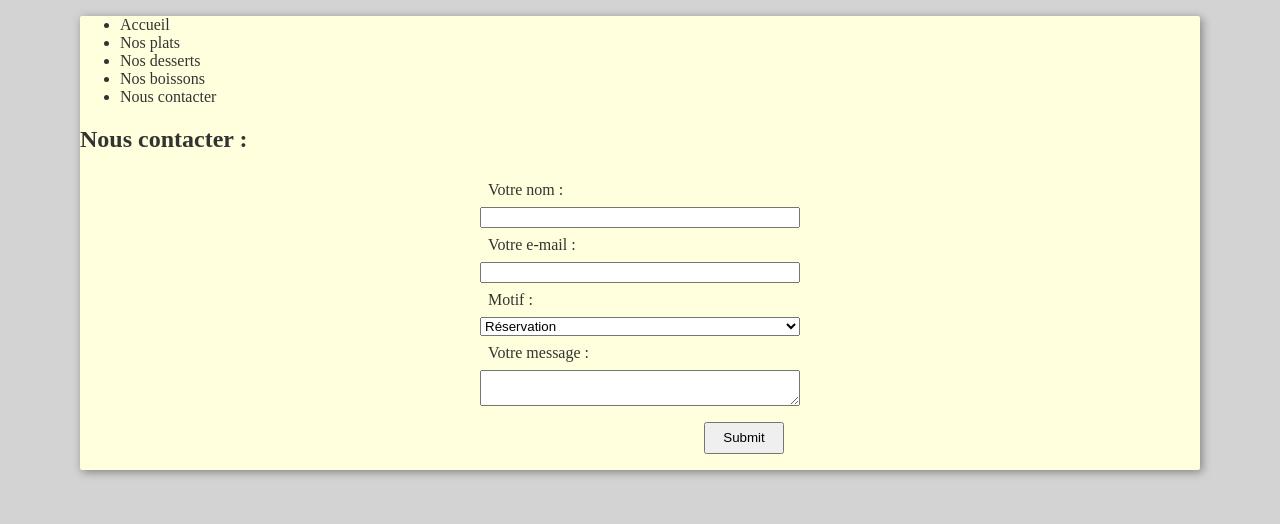
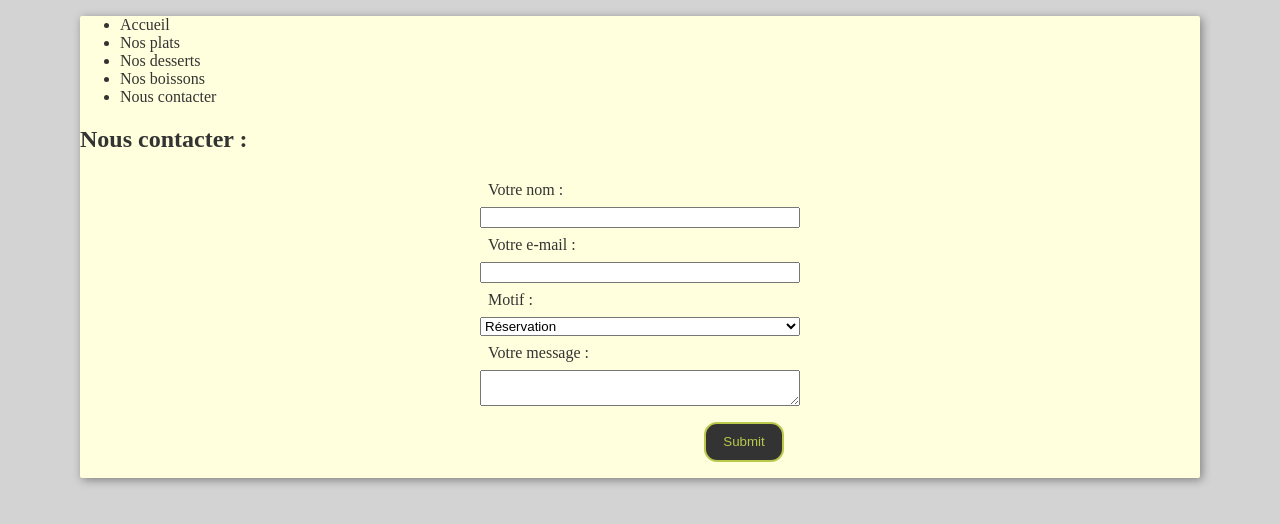
Before and after one commit to fdureux/Bistro-Regent, a plain HTML site: page index.html in a window 1280 px wide. Drawn offline with Linux system fonts and the light colour scheme; a script that the page names is missing.

Commit message:
first style for the form submit button

```diff
--- a/style.css
+++ b/style.css
@@ -32,9 +32,13 @@ label{
 
 #submit_btn{
     width: 5rem;
-    height: 2rem;
+    height: 2.5rem;
     margin: 1rem;
     justify-self: end;
+    border-radius: 13px;
+    border: 2px solid var(--color);
+    background-color: var(--dark);
+    color: var(--color);
 }
 
 @media screen and (min-width: 1200px) {
```
